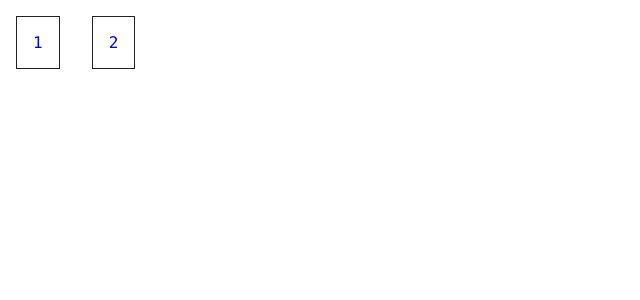
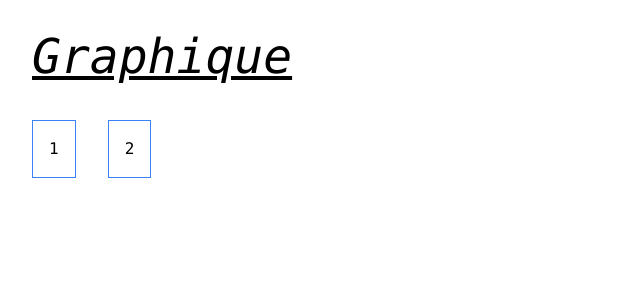
Before and after one commit to mjwbenton/graphique, a Next.js app: page / in a window 1280 px wide. Shown: the top 300 px of the page, without its empty margins (0-640 px from the left). Built offline with nearby package versions, Linux system fonts and the light colour scheme.

Commit message:
Introduce tailwindcss

```diff
--- a/pages/_app.tsx
+++ b/pages/_app.tsx
@@ -8,7 +8,9 @@ export default function App({ Component, pageProps }: AppProps) {
       <Head>
         <title>Graphique</title>
       </Head>
-      <Component {...pageProps} />
+      <div className="container font-mono">
+        <Component {...pageProps} />
+      </div>
     </>
   );
 }
--- a/pages/index.tsx
+++ b/pages/index.tsx
@@ -1,17 +1,22 @@
 import Link from "next/link";
+
+function Sketch({ sketch }) {
+  return (
+    <div className="p-4 border border-blue-500">
+      <Link href="/[sketchName]/[seed]" as={`/${sketch}/${sketch}`}>
+        <a>{sketch}</a>
+      </Link>
+    </div>
+  );
+}
 
 export default function Home() {
   return (
-    <div className="layout">
-      <div className="sketch">
-        <Link href="/[sketchName]/[seed]" as="/1/1">
-          <a>1</a>
-        </Link>
-      </div>
-      <div className="sketch">
-        <Link href="/[sketchName]/[seed]" as="/2/2">
-          <a>2</a>
-        </Link>
+    <div className="m-8 space-y-10">
+      <h1 className="text-5xl italic underline">Graphique</h1>
+      <div className="flex space-x-8">
+        <Sketch sketch="1" />
+        <Sketch sketch="2" />
       </div>
     </div>
   );
--- /dev/null
+++ b/postcss.config.js
@@ -0,0 +1,6 @@
+module.exports = {
+  plugins: {
+    tailwindcss: {},
+    autoprefixer: {},
+  },
+}
--- /dev/null
+++ b/tailwind.config.js
@@ -0,0 +1,11 @@
+module.exports = {
+  purge: ["./pages/**/*.tsx", "./components/**/*.tsx"],
+  darkMode: false, // or 'media' or 'class'
+  theme: {
+    extend: {},
+  },
+  variants: {
+    extend: {},
+  },
+  plugins: [],
+};
```
Also changed, not shown: package.json (+5 -2 lines), src/styles.css (+8 -0 lines), 1 other file (tests, documents, lock files or other folders).
